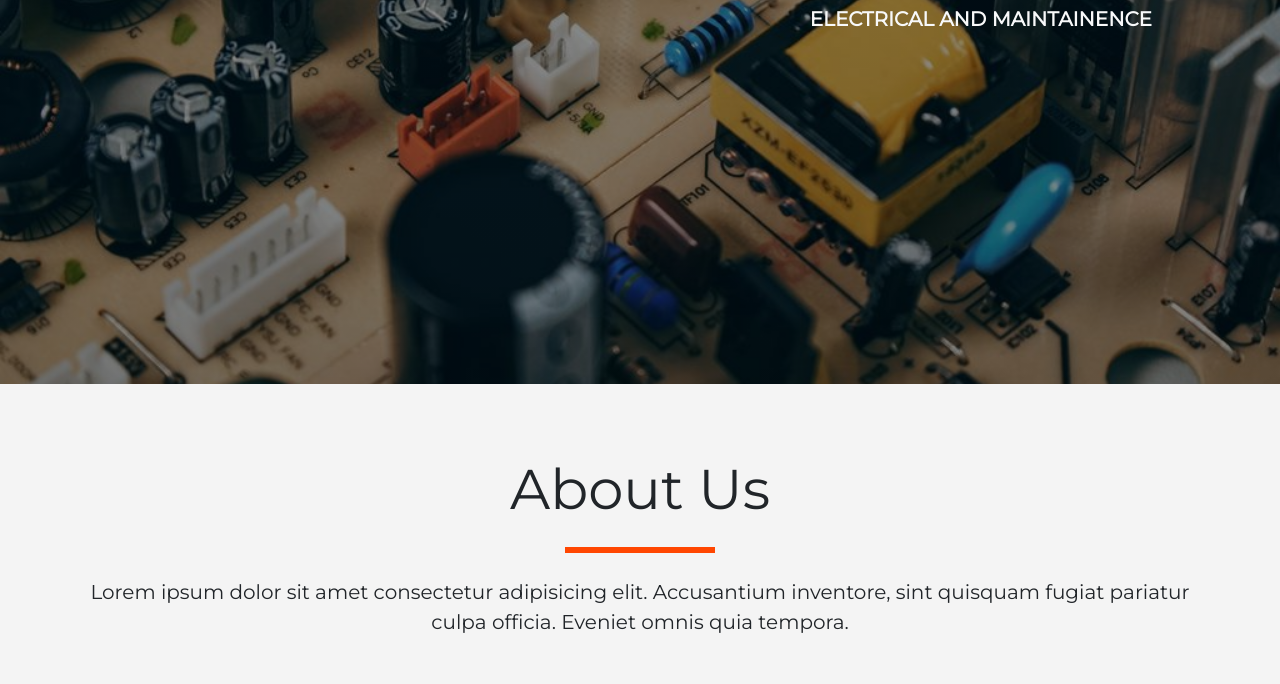
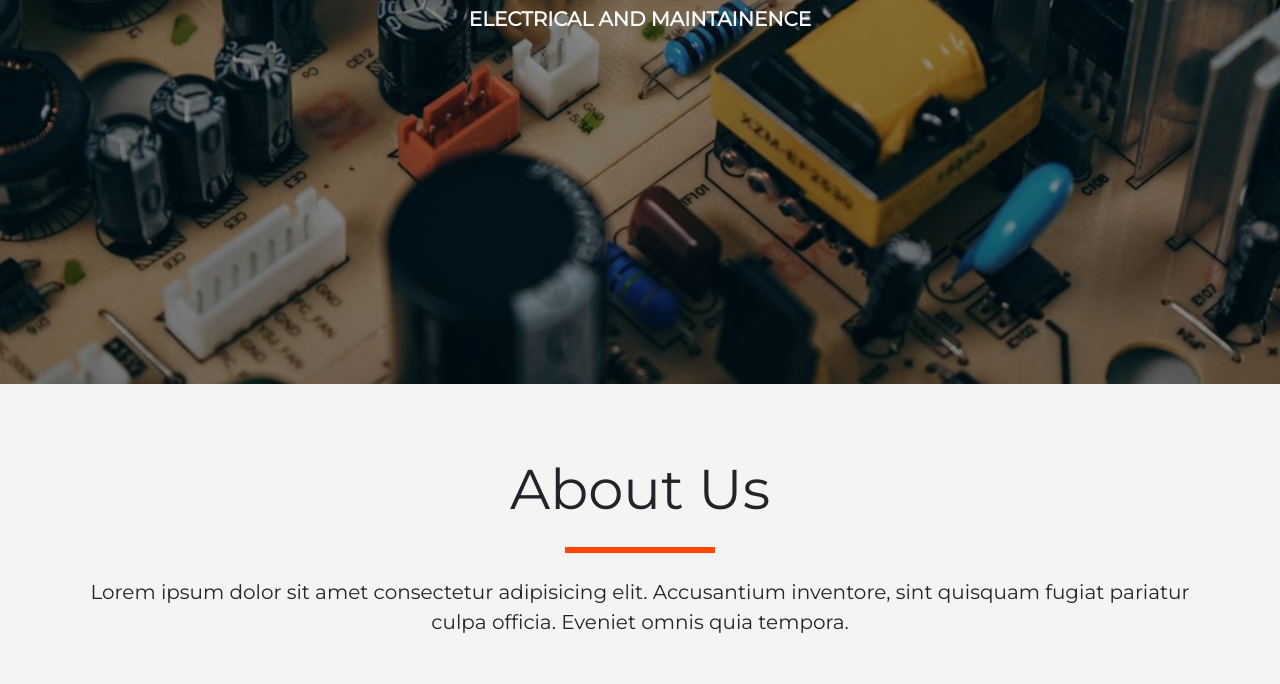
Before and after one commit to Bankgrammer/project2, a plain HTML site: page index.html in a window 1280 px wide. Shown: the part 416-1100 px from the top of the page. Drawn offline with nearby package versions, Linux system fonts and the light colour scheme.

Commit message:
Update index.html

```diff
--- a/index.html
+++ b/index.html
@@ -55,7 +55,7 @@
     <!-- banner -->
     <div class="text-light text-md-right text-center banner">
       <h1 class="display-4  banner-heading">Welcome to <span class="text-uppercase font-weight-bold">JABS</span></h1>
-      <p class="lead font-weight-bold banner-par text-right"><span>ELECTRICAL AND MAINTAINENCE</span></p>
+      <p class="lead font-weight-bold banner-par">ELECTRICAL AND MAINTAINENCE</p>
     </div>
     <!-- end of banner -->
   </header>
```
